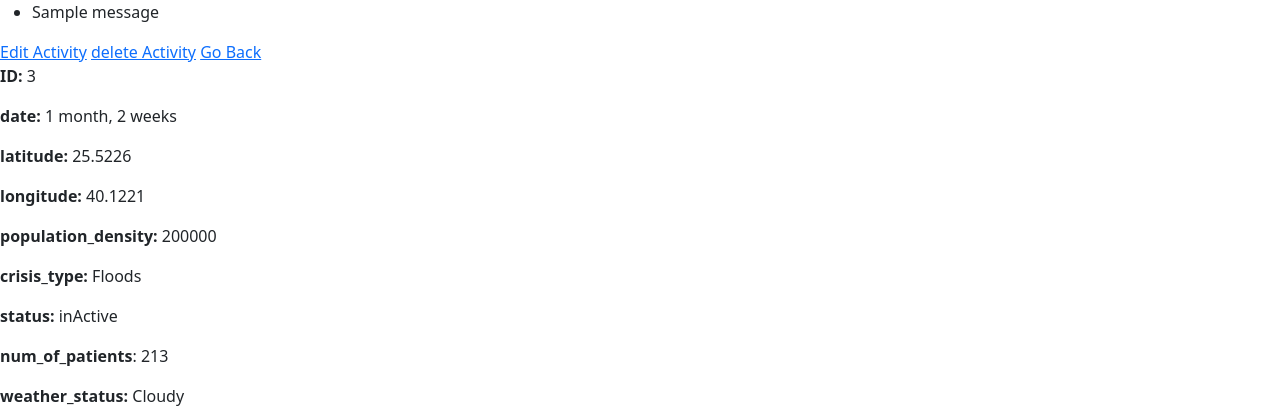
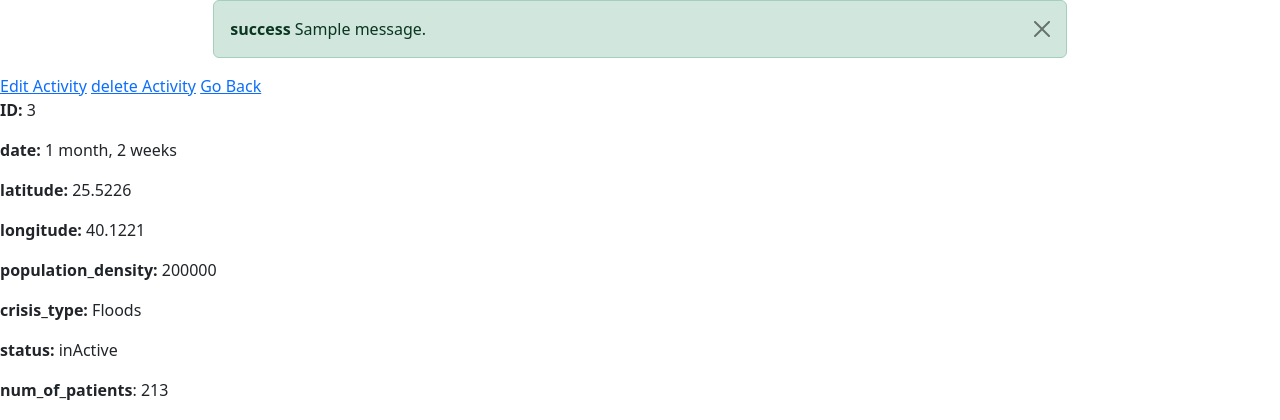
Before and after one commit to 0xRush/ClusterCare, a Django app: page /activity/3 in a window 1280 px wide. Shown: the part 70-490 px from the top of the page. Run offline with Django 4.2, Linux system fonts and the light colour scheme; a user stored in the database is signed in; data comes from the database, SQL or seed files in the repository; both versions use the stored data as it was after the commit; tables that the repository leaves empty hold one stand-in row (values such as "Sample post"); one stand-in notice (Sample message) is shown.

Commit message:
added flash messages

```diff
--- a/templates/main.html
+++ b/templates/main.html
@@ -14,11 +14,23 @@
     {% include 'navbar.html' %}
 
     {% if messages %}
-    <ul class="messages">
         {% for message in messages %}
-        <li{% if message.tags %} class="{{ message.tags }}"{% endif %}>{{ message }}</li>
+            {% if message.tags == 'error' %}
+            <div class="col-md-8 offset-md-2">
+                <div class="alert alert-danger alert-dismissible fade show messages" role="alert">
+                    <strong>{{ message.tags }}</strong> {{ message }}.
+                    <button type="button" class="btn-close" data-bs-dismiss="alert" aria-label="Close"></button>
+                </div>
+            </div>
+            {% else %}
+            <div class="col-md-8 offset-md-2">
+                <div class="alert alert-{{ message.tags }} alert-dismissible fade show messages" role="alert">
+                    <strong>{{ message.tags }}</strong> {{ message }}.
+                    <button type="button" class="btn-close" data-bs-dismiss="alert" aria-label="Close"></button>
+                </div>
+            </div>
+            {% endif %}
         {% endfor %}
-    </ul>
     {% endif %}
 
     {% block content %}
```
Also changed, not shown: db.sqlite3.
